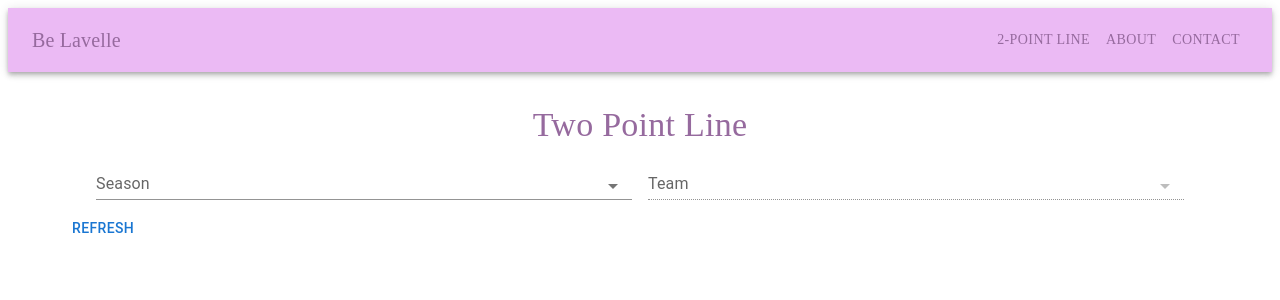
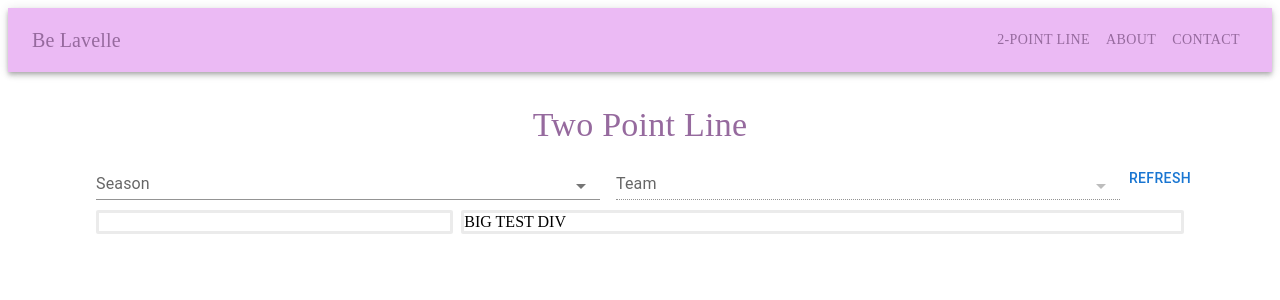
Before and after one commit to be-lavelle/be-lavelle-portfolio, a React (Create React App) app in the folder client/: page /two-point-line in a window 1280 px wide. Shown: the top 300 px of the page. Built offline with nearby package versions, Linux system fonts and the light colour scheme; a web font is replaced by a local one.

Commit message:
feat: format games in scrollable box with chart on right

```diff
--- /dev/null
+++ b/client/src/TwoPointLine/FormattingWrappers.tsx
@@ -0,0 +1,25 @@
+import { styled } from "@mui/material";
+
+export const GameExpandWrapper = styled("div")(({ theme }) => ({
+  [theme.breakpoints.down("md")]: {
+    maxHeight: "120px",
+    overflow: "auto",
+  },
+  [theme.breakpoints.up("md")]: {
+    maxHeight: "60vh",
+    overflow: "auto",
+  },
+}));
+
+export const ChartWrapper = styled("div")(({ theme }) => ({
+  border: "3px #62626221",
+  borderStyle: "solid",
+  borderRadius: "2px",
+  [theme.breakpoints.down("md")]: {
+    maxHeight: "40vh",
+    overflow: "auto",
+  },
+  [theme.breakpoints.up("md")]: {
+    maxHeight: "60vh",
+  },
+}));
--- a/client/src/TwoPointLine/GameExpand.tsx
+++ b/client/src/TwoPointLine/GameExpand.tsx
@@ -17,7 +17,7 @@ export const GameExpand = (game: Game) => {
     <Accordion
       sx={{
         mb: 0,
-        width: "60%",
+        width: "100%",
       }}
     >
       <AccordionSummary
--- a/client/src/TwoPointLine/TwoPointLine.tsx
+++ b/client/src/TwoPointLine/TwoPointLine.tsx
@@ -9,11 +9,14 @@ import { createTeam } from "./DataAdapter";
 import {
   Box,
   FormControl,
+  Grid,
   InputLabel,
   NativeSelect,
   Toolbar,
 } from "@mui/material";
 import { allTeams, seasons } from "../utils/Consts";
+
+import { GameExpandWrapper } from "./FormattingWrappers";
 
 export const TwoPointLine = () => {
   let games = [];
@@ -72,10 +75,6 @@ export const TwoPointLine = () => {
       <Typography variant="h4" sx={h4Style}>
         Two Point Line
       </Typography>
-      <Typography>
-        {selectedSeason}
-        {selectedTeam}
-      </Typography>
       <Toolbar>
         <FormControl sx={{ m: 1, minWidth: 120 }} size="small">
           <InputLabel variant="standard" htmlFor="uncontrolled-native">
@@ -113,18 +112,33 @@ export const TwoPointLine = () => {
             })}
           </NativeSelect>
         </FormControl>
+        <Button onClick={handleSubmit}>Refresh</Button>
       </Toolbar>
-      <Button onClick={handleSubmit}>Refresh</Button>
-
-      <Box
-        sx={{
-          display: "flex",
-          justifyContent: "center",
-          flexWrap: "wrap",
-        }}
-      >
-        {mappedGames}
-      </Box>
+      <Grid container spacing={1} sx={{ paddingLeft: 4, paddingRight: 4 }}>
+        <Grid
+          size={{ md: 4, sm: 12 }}
+          maxHeight={{ md: "60vh", sm: "120px" }}
+          overflow="auto"
+          sx={{
+            border: "3px #62626221",
+            borderStyle: "solid",
+            borderRadius: "2px",
+          }}
+        >
+          <Box>{mappedGames}</Box>
+        </Grid>
+        <Grid
+          size={{ md: 8, sm: 12 }}
+          maxHeight={{ md: "60vh", sm: "40vh" }}
+          sx={{
+            border: "3px #62626221",
+            borderStyle: "solid",
+            borderRadius: "2px",
+          }}
+        >
+          <div>BIG TEST DIV</div>
+        </Grid>
+      </Grid>
     </div>
   );
 };
```
